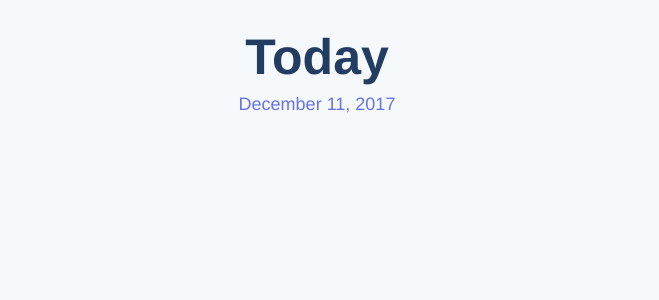
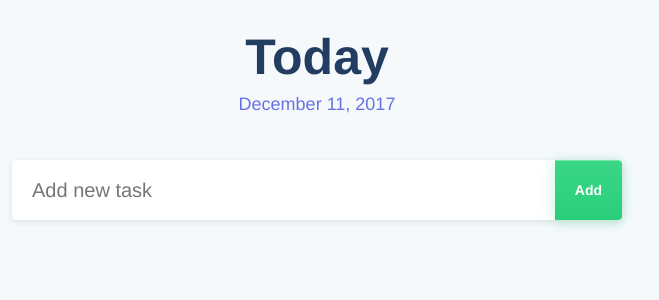
Before and after one commit to jleee/react-todolist, a React (Create React App) app: page / in a window 1280 px wide. Shown: the top 300 px of the page, without its empty margins (323-982 px from the left). Built offline with nearby package versions, Linux system fonts and the light colour scheme; the HTML template or start-up script is replaced by a standard one.

Commit message:
Create taskbar and submit button + Add component styling

```diff
--- a/src/App.js
+++ b/src/App.js
@@ -1,5 +1,6 @@
 import React, { Component } from 'react';
 import Header from 'components/Header';
+import TaskBar from 'components/TaskBar';
 import 'styles/App.css';
 
 export default class App extends Component {
@@ -7,6 +8,7 @@ export default class App extends Component {
     return (
       <div className="App">
         <Header/>
+        <TaskBar/>
       </div>
     );
   }
--- /dev/null
+++ b/src/components/TaskBar.js
@@ -0,0 +1,15 @@
+import React, { Component } from 'react';
+import 'styles/TaskBar.css';
+
+export default class TaskBar extends Component {
+  render() {
+    return (
+      <div className="col-md-6 col-centered">
+      	<div className="task-bar">
+      		<input type="text" name="task-bar" placeholder="Add new task"/>
+      		<button id="task-bar-btn">Add</button>
+      	</div>
+      </div>
+    );
+  }
+}
--- /dev/null
+++ b/src/styles/TaskBar.css
@@ -0,0 +1,55 @@
+.task-bar {
+	margin: 20px 0px;
+}
+
+.task-bar input {
+	width: 100%;
+	height: 60px;
+	border: 0px;
+	outline: none;
+	border-radius: 4px;
+	-webkit-box-shadow: 0 2px 7px rgba(0, 0, 0, 0.1);
+	box-shadow: 0 2px 7px rgba(0, 0, 0, 0.1);
+	padding: 20px 20px 18px;
+	font-size: 20px;
+	-webkit-transition: all ease 300ms;
+	transition: all ease 300ms;
+}
+
+.task-bar input:focus {
+	-webkit-box-shadow: 0 2px 17px rgba(0, 0, 0, 0.125);
+	box-shadow: 0 2px 17px rgba(0, 0, 0, 0.125);
+}
+
+.task-bar input::-webkit-input-placeholder, /* Chrome/Opera/Safari */
+.task-bar input::-moz-placeholder, /* Firefox 19+ */
+.task-bar input:-moz-placeholder, /* Firefox 18- */
+.task-bar input:-ms-input-placeholder, /* IE 10+ */ {
+  color: #CCC;
+}
+
+#task-bar-btn {
+	position: absolute;
+	right: 15px;
+	top: 0px;
+	padding: 20px;
+	font-weight: bold;
+	cursor: pointer;
+	color: #FFF;
+	background: -webkit-gradient(linear, left top, left bottom, from(#3AD787), to(#2ACE7A));
+	background: linear-gradient(to bottom, #3AD787, #2ACE7A);
+	border: 0px;
+	border-top-right-radius: 4px;
+	border-bottom-right-radius: 4px;
+	-webkit-box-shadow: inset 0 1px 0 rgba(255, 255, 255, 0.3), 0 2px 15px rgba(58, 215, 135, 0.3);
+	box-shadow: inset 0 1px 0 rgba(255, 255, 255, 0.3), 0 2px 15px rgba(58, 215, 135, 0.3);
+}
+
+#task-bar-btn:focus {
+	outline: none;
+}
+
+#task-bar-btn:hover {
+	background: -webkit-gradient(linear, left top, left bottom, from(#4FDB94), to(#32D582));
+	background: linear-gradient(to bottom, #4FDB94, #32D582);
+}
```
